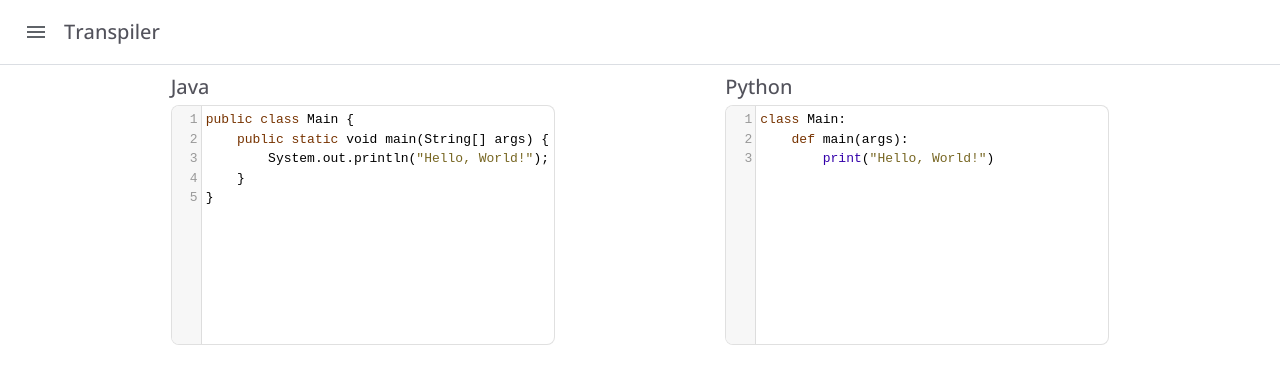
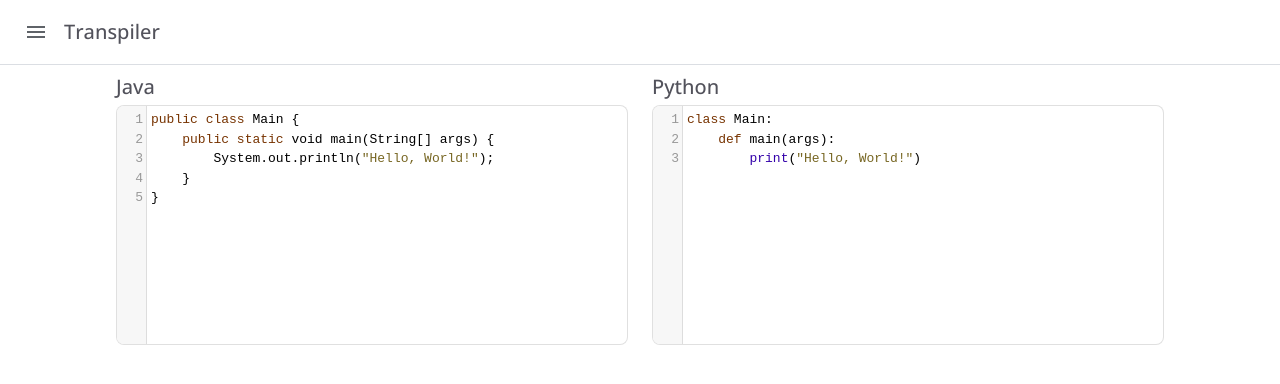
Before and after one commit to 8SIXSect/JavaToPythonTranspilerDemo, a Vue app in the folder jtp-client/: page / in a window 1280 px wide. Shown: the top 384 px of the page. Built offline with nearby package versions, Linux system fonts and the light colour scheme.

Commit message:
Made it look a little pretiter

```diff
--- a/jtp-client/src/components/TranspilerTextAreas.vue
+++ b/jtp-client/src/components/TranspilerTextAreas.vue
@@ -1,5 +1,5 @@
 <template>
-    <div class="flex w-screen justify-evenly pt-2">
+    <div class="flex w-screen justify-center gap-x-6 pt-2">
         <div class="flex flex-col ">
             <h2 class="text-xl font-header font-medium text-zinc-600 pb-1">Java</h2>
             <textarea name="java-editor" id="java-editor" spellcheck="false"
@@ -48,7 +48,7 @@
             }
         );
 
-        const EDITOR_WIDTH = "30vw"
+        const EDITOR_WIDTH = "40vw"
         const EDITOR_HEIGHT = "30vh"
 
         pythonEditor.setSize(EDITOR_WIDTH, EDITOR_HEIGHT);
```
